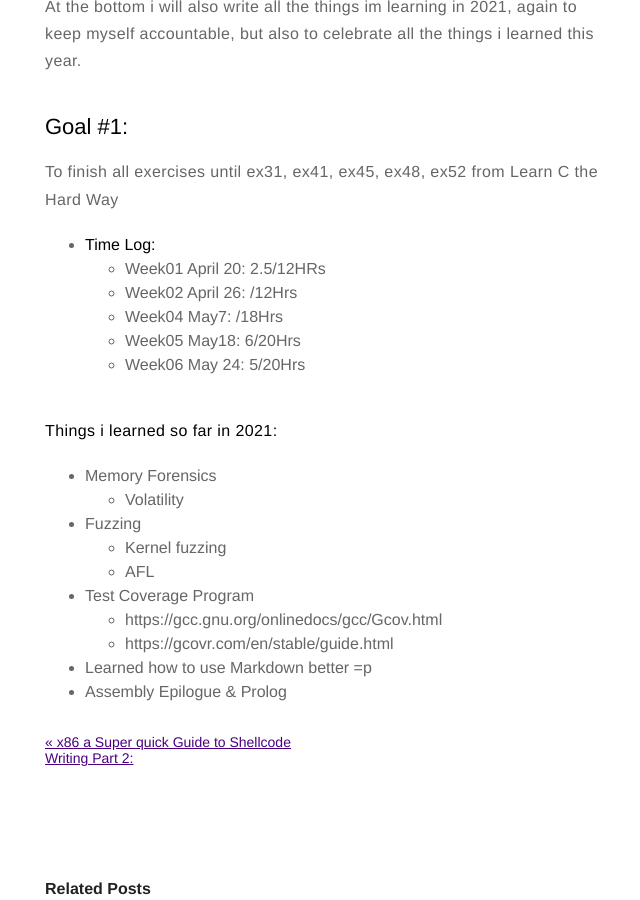
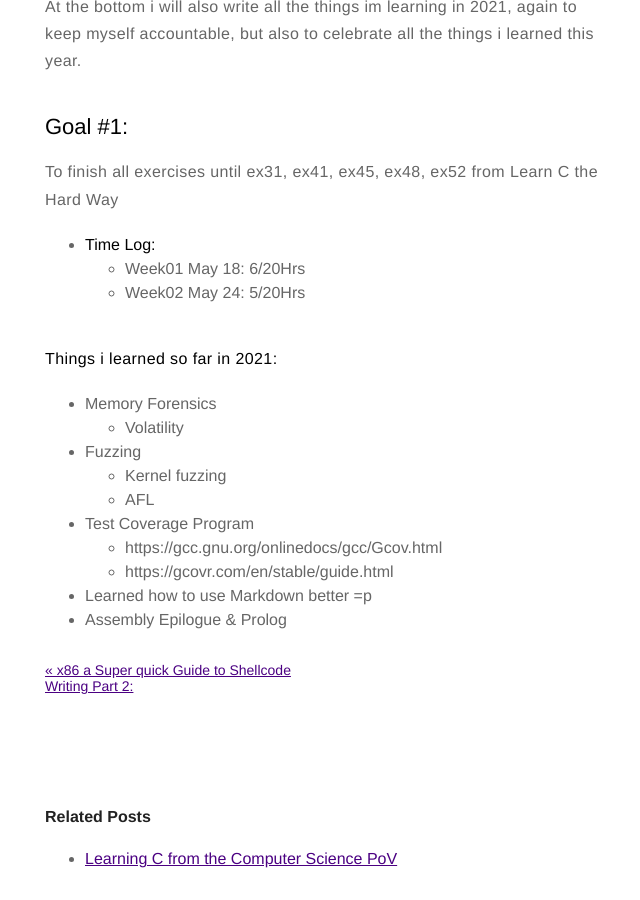
Before and after one commit to MaskedFox/maskedfox.github.io, a Jekyll site: the page built from _posts/2021-05-18-LearningTime2021.md, in a window 1280 px wide and 900 px high, scrolled down 749 px. Shown: the whole window, without its empty margins (315-955 px from the left). Built offline with Jekyll 4.4.1, drawn with Linux system fonts in a browser that asks for light colours; comment, search, counter and statistics services are not loaded.

Commit message:
added time for today and change weeks

```diff
--- a/_posts/2021-05-18-LearningTime2021.md
+++ b/_posts/2021-05-18-LearningTime2021.md
@@ -30,11 +30,8 @@ At the bottom i will also write all the things im learning in 2021, again to kee
 To finish all exercises until ex31, ex41, ex45, ex48, ex52 from Learn C the Hard Way
 
 - **Time Log:**
-  - Week01 April 20: 2.5/12HRs
-  - Week02 April 26: /12Hrs
-  - Week04 May7: /18Hrs
-  - Week05 May18: 6/20Hrs
-  - Week06 May 24: 5/20Hrs
+  - Week01 May 18: 6/20Hrs
+  - Week02 May 24: 5/20Hrs
   &nbsp;
 
 **Things i learned so far in 2021:**
```
